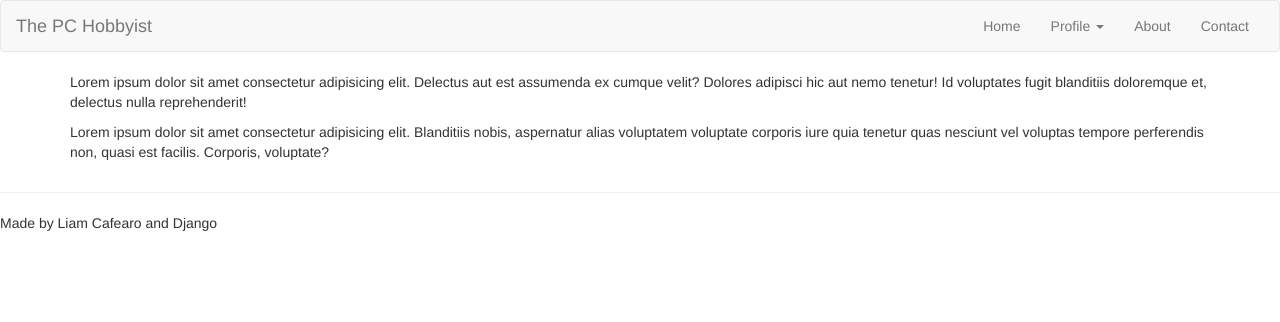
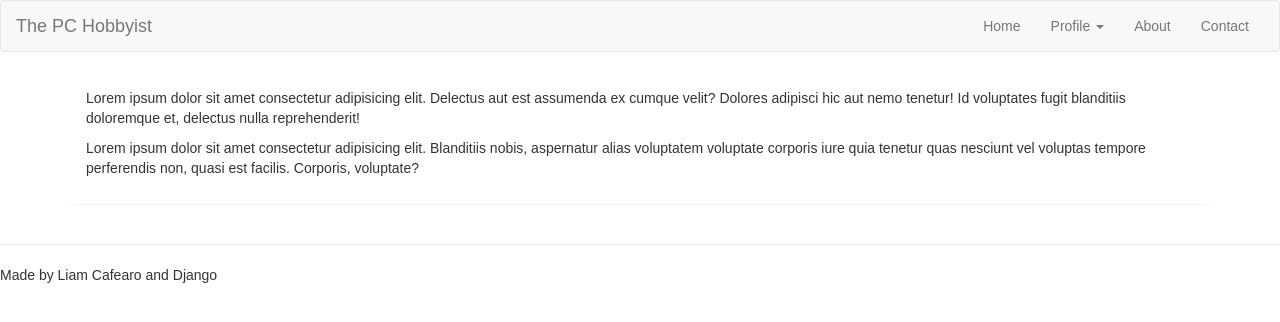
Before and after one commit to liam-cafearo/the_pc_hobbyist, a Django app: page / in a window 1280 px wide. Shown: the top 322 px of the page. Run offline with Django 3.2, Linux system fonts and the light colour scheme; parts of the project's set-up code (start-up, migrations or seed data) failed here and were passed over; some libraries are stand-ins or nearby versions.

Commit message:
added some basic styling

```diff
--- /dev/null
+++ b/static/css/blog.css
@@ -0,0 +1,8 @@
+body {
+    font-family: Arial;
+}
+
+h1 a {
+    color: #555555;
+    text-decoration: none;
+}
--- a/templates/base.html
+++ b/templates/base.html
@@ -9,6 +9,7 @@
     <meta name="author" content="Liam Cafearo">
     <title>The PC Hobbyist</title>
     <link rel="stylesheet" href="https://cdnjs.cloudflare.com/ajax/libs/bootswatch/3.3.6/cerulean/bootstrap.min.css">
+    <link rel="stylesheet" type="text/css" href="{% static 'css/blog.css' %}">
 </head>
 
 <body>
@@ -55,8 +56,16 @@
     {% endif %}
 
     <div class="container">
-        {% block content %}
-        {% endblock %}
+        <div class="row">
+            <div class="col-md-12">
+                <div class="panel">
+                    <div class="panel-body">
+                        {% block content %}
+                        {% endblock %}
+                    </div>
+                </div>
+            </div>
+        </div>
     </div>
     <hr>
     <div class="footer">
```
Also changed, not shown: blog/templates/blogposts.html (+10 -1 lines), 1 other file.
